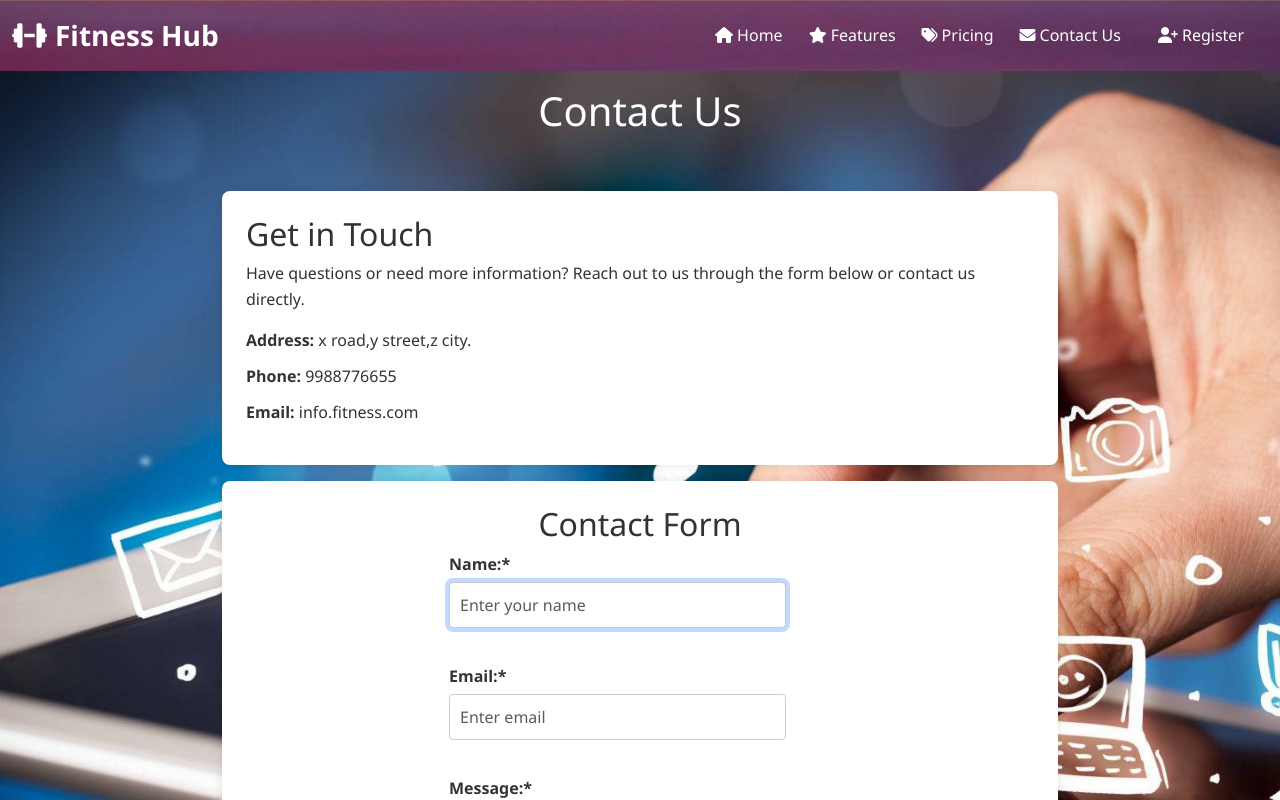
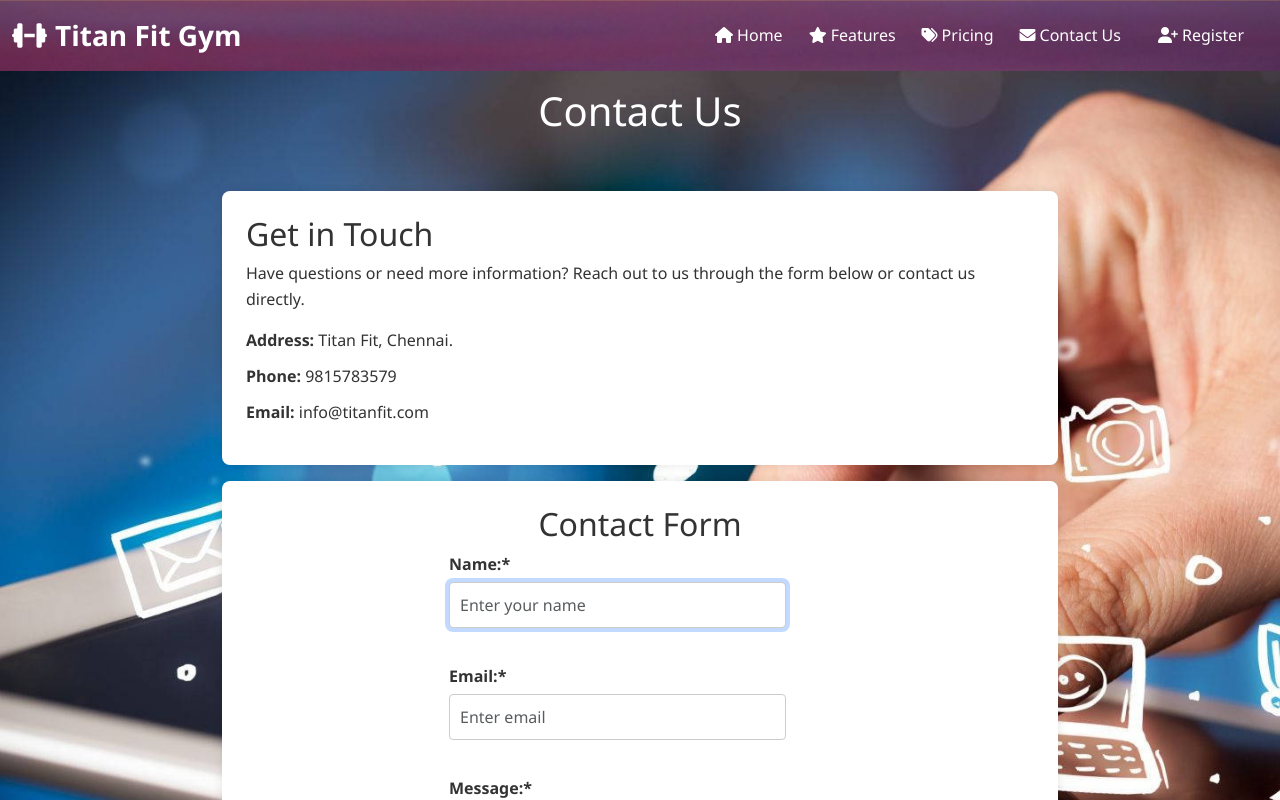
Before and after one commit to Doni-0014/Gym_Website, an Angular app: page /contactus in a window 1280 px wide. Shown: the top 800 px of the page. Built offline with nearby package versions, Linux system fonts and the light colour scheme.

Commit message:
Typo corrected

```diff
--- a/src/app/components/contactus.component.html
+++ b/src/app/components/contactus.component.html
@@ -41,9 +41,9 @@ nav ul {
     <h2>Get in Touch</h2>
     <p>Have questions or need more information? Reach out to us through the form below or contact us directly.</p>
     <ul>
-        <li><strong>Address:</strong> x road,y street,z city.</li>
-        <li><strong>Phone:</strong> 9988776655</li>
-        <li><strong>Email:</strong> info.fitness.com</li>
+        <li><strong>Address:</strong> Titan Fit, Chennai.</li>
+        <li><strong>Phone:</strong> 9815783579</li>
+        <li><strong>Email:</strong> info&#64;titanfit.com</li>
     </ul>
 </section>
 
--- a/src/app/components/features.component.html
+++ b/src/app/components/features.component.html
@@ -83,7 +83,7 @@
                     <i class="fas fa-star me-3"></i>Our Premium Features
                 </h1>
                 <p class="lead text-white-50 fade-in">
-                    Discover what makes Fitness Hub the ultimate destination for your fitness journey
+                    Discover what makes Titan Fit Gym the ultimate destination for your fitness journey
                 </p>
             </div>
         </div>
--- a/src/app/components/header.component.html
+++ b/src/app/components/header.component.html
@@ -1,7 +1,7 @@
 <nav class="navbar navbar-expand-lg navbar-dark bg-gradient">
     <div class="container-fluid">
         <a class="navbar-brand fw-bold fs-3" href="#" routerLink="/home">
-            <i class="fas fa-dumbbell me-2"></i>Fitness Hub
+            <i class="fas fa-dumbbell me-2"></i>Titan Fit Gym
         </a>
         <button class="navbar-toggler" type="button" data-bs-toggle="collapse" data-bs-target="#navbarNav" aria-controls="navbarNav" aria-expanded="false" aria-label="Toggle navigation">
             <span class="navbar-toggler-icon"></span>
--- a/src/app/components/home.component.html
+++ b/src/app/components/home.component.html
@@ -5,7 +5,7 @@
             <div class="col-lg-8 text-center text-white">
                 <div class="hero-content fade-in">
                     <h1 class="display-3 fw-bold mb-4 text-gradient-white">
-                        Welcome to Fitness Hub
+                        Welcome to Titan Fit Gym
                     </h1>
                     <p class="lead mb-5 fs-4">
                         Your ultimate destination for fitness and wellness. Transform your body,
--- a/src/index.html
+++ b/src/index.html
@@ -2,7 +2,7 @@
 <html lang="en">
 <head>
   <meta charset="utf-8">
-  <title>Fitness Hub - Modern Gym Website</title>
+  <title>Titan Fit Gym - Modern Gym Website</title>
   <base href="/">
   <meta name="viewport" content="width=device-width, initial-scale=1">
   <link rel="icon" type="image/x-icon" href="favicon.ico">
```
